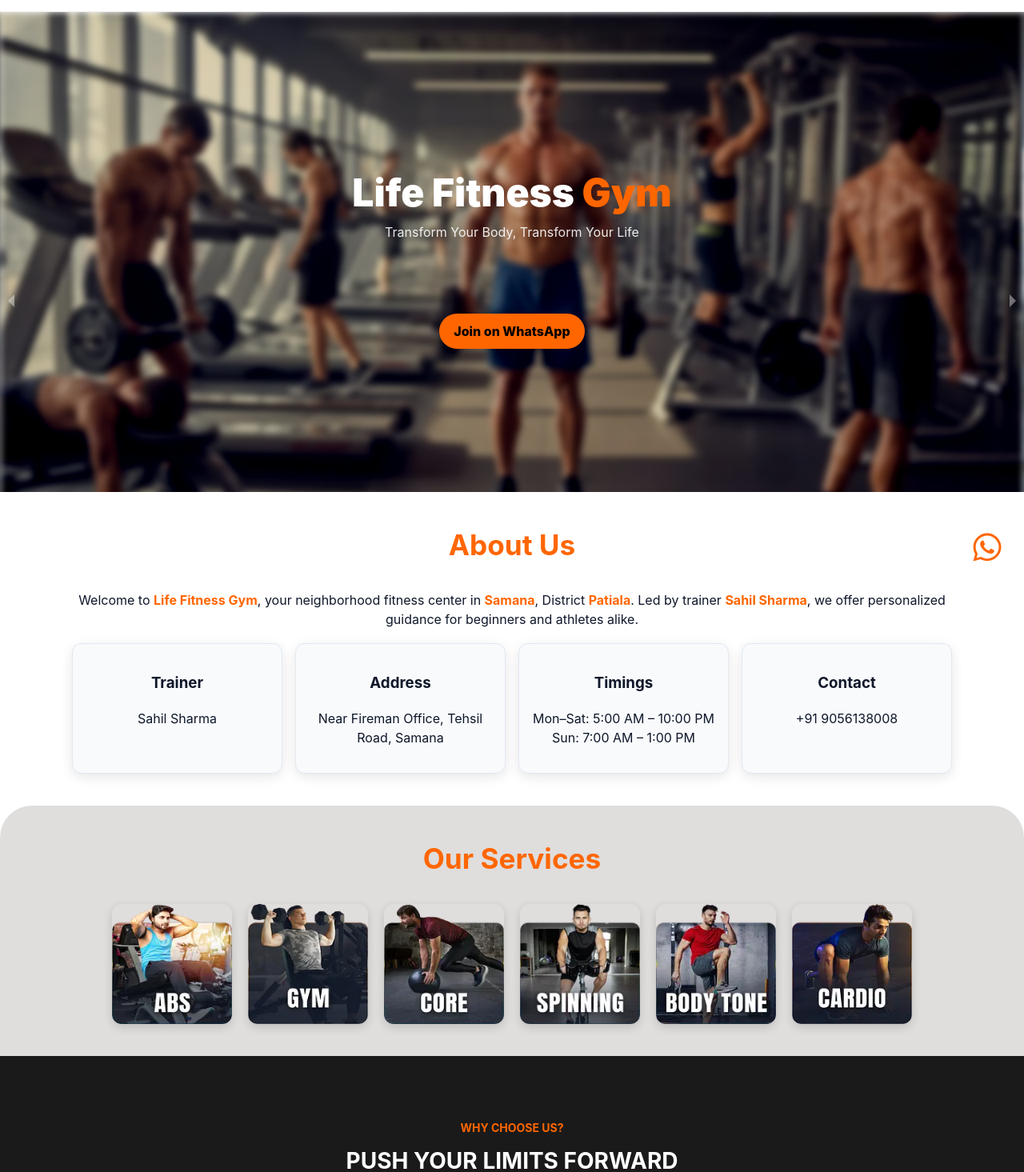
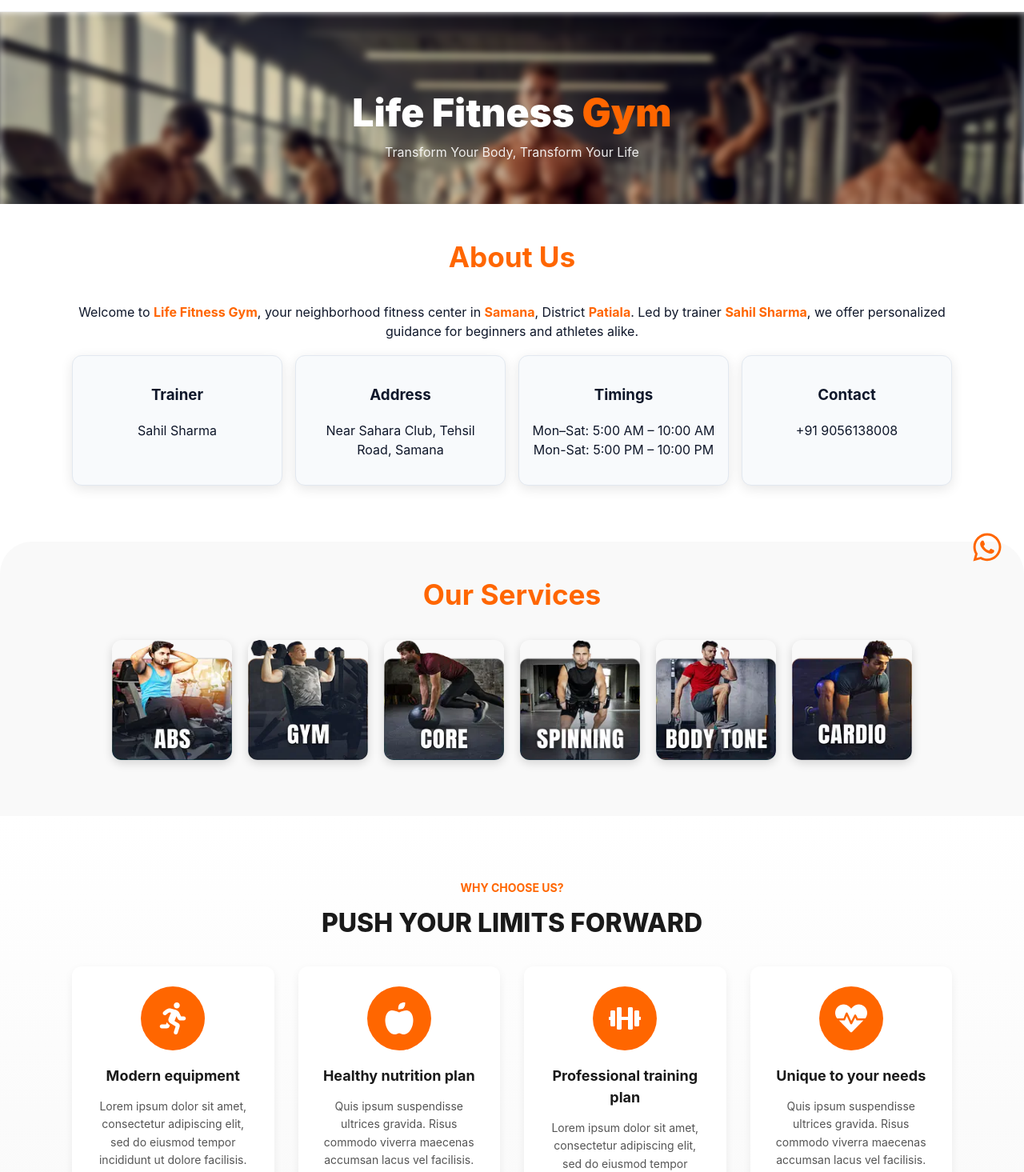
Before and after one commit to KamalPreetPPN/life-fitness-gym, a React (Vite) app: page / in a window 1280 px wide. Shown: the part 70-1535 px from the top of the page at 80% size. Built offline with nearby package versions, Linux system fonts and the light colour scheme.

Commit message:
some changes in css

```diff
--- a/index.html
+++ b/index.html
@@ -10,14 +10,14 @@
     <!-- Open Graph / Social Meta -->
     <meta property="og:title" content="Life Fitness Gym | Best Gym in Samana" />
     <meta property="og:description" content="Join Life Fitness Gym in Samana by trainer Sahil Sharma. Cardio, weight training, strength & personal coaching. Near Shara Club, Samana." />
-    <meta property="og:image" content="https://lifefitnessgym.com/images/gym-preview.jpg" />
-    <meta property="og:url" content="https://lifefitnessgym.com" />
+    <meta property="og:image" content="https://life-fitness-gym.vercel.app/images/icon.webp" />
+    <meta property="og:url" content="https://life-fitness-gym.vercel.app" />
     <meta property="og:type" content="website" />
 
     <meta name="twitter:card" content="summary_large_image" />
-    <meta name="twitter:title" content="Fitness Life Gym | Best Gym in Samana" />
-    <meta name="twitter:description" content="Sahil Sharma’s Fitness Life Gym near Shara Club, Samana. Cardio, weight loss, weight gain, personal training." />
-    <meta name="twitter:image" content="https://lifefitnessgym.com/images/gym-preview.jpg" />
+    <meta name="twitter:title" content="Life Fitness Gym | Best Gym in Samana" />
+    <meta name="twitter:description" content="Sahil Sharma’s Life Fitness Gym near Shara Club, Samana. Cardio, weight loss, weight gain, personal training." />
+    <meta name="twitter:image" content="https://life-fitness-gym.vercel.app/images/icon.webp" />
 
     <!-- JSON-LD Schema -->
     <script type="application/ld+json">
@@ -25,7 +25,7 @@
         "@context": "https://schema.org",
         "@type": "HealthClub",
         "name": "Life Fitness Gym",
-        "image": "https://lifefitnessgym.com/images/gym-preview.jpg",
+        "image": "https://life-fitness-gym.vercel.app/images/gym-preview.jpg",
         "telephone": "+91-XXXXXXXXXX",
         "address": {
           "@type": "PostalAddress",
@@ -40,7 +40,7 @@
           "latitude": "30.1521",
           "longitude": "76.1920"
         },
-        "url": "https://lifefitnessgym.com",
+        "url": "https://life-fitness-gym.vercel.app",
         "priceRange": "$$",
         "openingHours": "Mo-Su 06:00-22:00"
       }
--- a/src/components/About.jsx
+++ b/src/components/About.jsx
@@ -19,14 +19,14 @@ export default function About() {
           </div>
           <div className={styles.card}>
             <h3>Address</h3>
-            <p>Near Fireman Office, Tehsil Road, Samana</p>
+            <p>Near Sahara Club, Tehsil Road, Samana</p>
           </div>
           <div className={styles.card}>
             <h3>Timings</h3>
             <p>
-              Mon–Sat: 5:00 AM – 10:00 PM
+              Mon–Sat: 5:00 AM – 10:00 AM
               <br />
-              Sun: 7:00 AM – 1:00 PM
+              Mon-Sat: 5:00 PM – 10:00 PM
             </p>
           </div>
           <div className={styles.card}>
--- a/src/components/Gallery.module.css
+++ b/src/components/Gallery.module.css
@@ -1,9 +1,9 @@
 .wrapper{
   border-top-left-radius: 40px;
   border-top-right-radius: 40px;
-  background-color: rgb(224, 221, 221);
+  background-color: white;
   padding-bottom: 40px;
-
+  border-top: 2px solid orange;
 }
 
 .wrapper h2{
@@ -95,3 +95,16 @@
     font-size: 1.5rem;
   }
 }
+
+@media (max-width: 1150px) {
+  .galleryGrid {
+    display: flex;
+    flex-wrap: wrap;
+    justify-content: center;
+    gap: 30px;
+  }
+
+  .galleryThumb {
+    flex: 0 0 200px; /* Fixed width item, similar to minmax(200px, 1fr) */
+  }
+}
--- a/src/components/Hero.module.css
+++ b/src/components/Hero.module.css
@@ -30,7 +30,7 @@
   margin: 0;
 }
 .content p {
-  margin: 10px 0 100px;
+  margin: 10px 0 10px;
   opacity: 0.9;
 }
 .cta {
@@ -50,7 +50,113 @@
   color: white;          /* text white on hover */
 }
 
-@media (max-width: 768px) {
+
+@media (min-width: 280px) {
+  .cta{
+    display:none
+  }
+  .carousel .slide img {
+  height: 50vh;
+  object-fit: cover;
+}
+.heroWrap {
+  position: relative;
+  min-height: 22vh;
+  height: 22vh;
+  overflow: hidden;
+}
+.content {
+  height: 100px;
+  top:45px;
+
+}
+}
+
+@media (min-width: 375px) {
+  .cta{
+    display:none
+  }
+  .carousel .slide img {
+  height: 50vh;
+  object-fit: cover;
+}
+.heroWrap {
+  position: relative;
+  min-height: 27vh;
+  height: 30vh;
+  overflow: hidden;
+}
+.content {
+  height: 100px;
+  top:100px;
+
+}
+}
+
+@media (min-width: 390px) {
+  .cta{
+    display:none
+  }
+  .carousel .slide img {
+  height: 50vh;
+  object-fit: cover;
+}
+.heroWrap {
+  position: relative;
+  min-height: 27vh;
+  height: 27vh;
+  overflow: hidden;
+}
+.content {
+  height: 100px;
+  top:100px;
+
+}
+}
+
+@media (min-width: 414px) {
+  .cta{
+    display:none
+  }
+  .carousel .slide img {
+  height: 50vh;
+  object-fit: cover;
+}
+.heroWrap {
+  position: relative;
+  min-height: 27vh;
+  height: 27vh;
+  overflow: hidden;
+}
+.content {
+  height: 100px;
+  top:100px;
+
+}
+}
+
+@media (min-width: 540px) {
+  .cta{
+    display:block
+  }
+  .carousel .slide img {
+  height: 50vh;
+  object-fit: cover;
+}
+.heroWrap {
+  position: relative;
+  min-height: 42vh;
+  height: 42vh;
+  overflow: hidden;
+}
+.content {
+  height: 100px;
+  top:100px;
+
+}
+}
+
+@media (min-width: 768px) {
   .cta{
     display:none
   }
@@ -73,11 +179,7 @@
 }
 }
 
-
-@media (max-width: 360px) {
-  .cta{
-    display:none
-  }
+@media (min-width: 1024px) {
   .carousel .slide img {
   height: 50vh;
   object-fit: cover;
@@ -85,12 +187,14 @@
 .heroWrap {
   position: relative;
   min-height: 30vh;
-  height: 30vh;
+  height: 25vh;
   overflow: hidden;
 }
 .content {
   height: 100px;
   top:100px;
-
+}
+.content span{
+  color: #ff6600;
 }
 }
--- a/src/components/Navbar.module.css
+++ b/src/components/Navbar.module.css
@@ -45,8 +45,6 @@
   justify-content: center;
   transition: filter 0.3s ease;
 }
-
-
 
 .brand {
   display: flex;
--- a/src/components/Services.module.css
+++ b/src/components/Services.module.css
@@ -1,37 +1,9 @@
-/*
-
-
-
-
-.wrap {
-  padding: 80px 20px;
-  background: #f9f9f9;
-}
-
-.container {
-  max-width: 1100px;
-  margin: 0 auto;
-  text-align: center;
-}
-
-h2 {
-  font-size: 2.2rem;
-  color: #111;
-  margin-bottom: 40px;
-  font-weight: bold;
-}
-
-.grid {
-  display: grid;
-  grid-template-columns: repeat(4, 1fr);
-  gap: 20px;
-}
-
 
 /* Card Wrapper */
 .wrap {
-  padding: 30px 20px;
-  background: rgb(224, 221, 221);
+  margin-top: 30px;
+  padding: 30px 20px 60px 20px;
+  background: #f9f9f9;
   border-top-left-radius: 40px;
   border-top-right-radius: 40px;
 
@@ -150,6 +122,9 @@ h2 {
 }
 
 @media (max-width: 576px){
+  .wrap{
+     padding: 30px 20px 30px 20px;
+  }
   .container h2{
     font-size: 1.5rem;
   }
--- a/src/components/WhyChooseUs.module.css
+++ b/src/components/WhyChooseUs.module.css
@@ -1,8 +1,8 @@
 .whySection {
-  background: #1A1A1A;
   padding: 60px 20px;
   text-align: center;
-  color: #fff;
+  background: linear-gradient(to bottom, #ffffff, #f9f9f9);
+  color: #1a1a1a;
 }
 
 .whyContainer {
@@ -19,65 +19,86 @@
 }
 
 .title {
-  font-size: 28px;
-  font-weight: bold;
+  font-size: 32px;
+  font-weight: 800;
   margin-bottom: 40px;
-  color: white;
+  color: #1a1a1a;
 }
 
 .whyGrid {
   display: grid;
   grid-template-columns: repeat(auto-fit, minmax(220px, 1fr));
   gap: 30px;
+   justify-content: center;
 }
 
 .whyCard {
-  background: transparent;
-  padding: 20px;
-  transition: transform 0.3s ease;
+  background: #ffffff;
+  padding: 25px;
+  border-radius: 12px;
+  border-top-color: 2px solid orange;
+  box-shadow: 0 4px 12px rgba(0, 0, 0, 0.06);
+  transition: transform 0.3s ease, box-shadow 0.3s ease;
 }
 
 .whyCard:hover {
   transform: translateY(-8px);
+  box-shadow: 0 10px 20px rgba(0, 0, 0, 0.1);
 }
 
 .icon {
   width: 80px;
   height: 80px;
-  background: #222;
+  background: #ff6600;
   border-radius: 50%;
   margin: 0 auto 15px;
   display: flex;
   align-items: center;
   justify-content: center;
-  color: #ff6600;
+  color: #fff;
+  font-size: 30px;
 }
 
 .whyCard h3 {
   font-size: 18px;
   margin-bottom: 10px;
   font-weight: bold;
+  color: #1a1a1a;
 }
 
 .whyCard p {
   font-size: 14px;
-  color: #ccc;
-  line-height: 1.5;
+  color: #555;
+  line-height: 1.6;
 }
+
 
 /* ✅ Responsive */
 @media (max-width: 768px) {
   .title {
-    font-size: 22px;
+    font-size: 26px;
+  }
+@media (max-width: 768px) {
+  .whyGrid {
+    display: flex;
+    flex-wrap: wrap;
+    justify-content: center;
+    gap: 20px;
   }
 
-  .whyGrid {
+  .whyCard {
+    width: 90%;
+    max-width: 300px;
+  }
+}
+  /* .whyGrid {
     gap: 20px;
-  }
+  } */
 
   .icon {
     width: 60px;
     height: 60px;
+    font-size: 24px;
   }
 
   .whyCard h3 {
@@ -95,10 +116,38 @@
   }
 
   .title {
-    font-size: 20px;
+    font-size: 22px;
   }
 
   .whyCard {
-    padding: 15px;
+    padding: 18px;
+  }
+
+  .icon {
+    width: 50px;
+    height: 50px;
+    font-size: 22px;
+  }
+
+  .whyCard h3 {
+    font-size: 15px;
+  }
+
+  .whyCard p {
+    font-size: 12.5px;
   }
 }
+
+@media (max-width: 800px){
+  .whyGrid {
+    display: flex;
+    flex-wrap: wrap;
+    justify-content: center;
+    gap: 20px;
+  }
+
+  .whyCard {
+    width: 90%;
+    max-width: 300px;
+  }
+}
```
